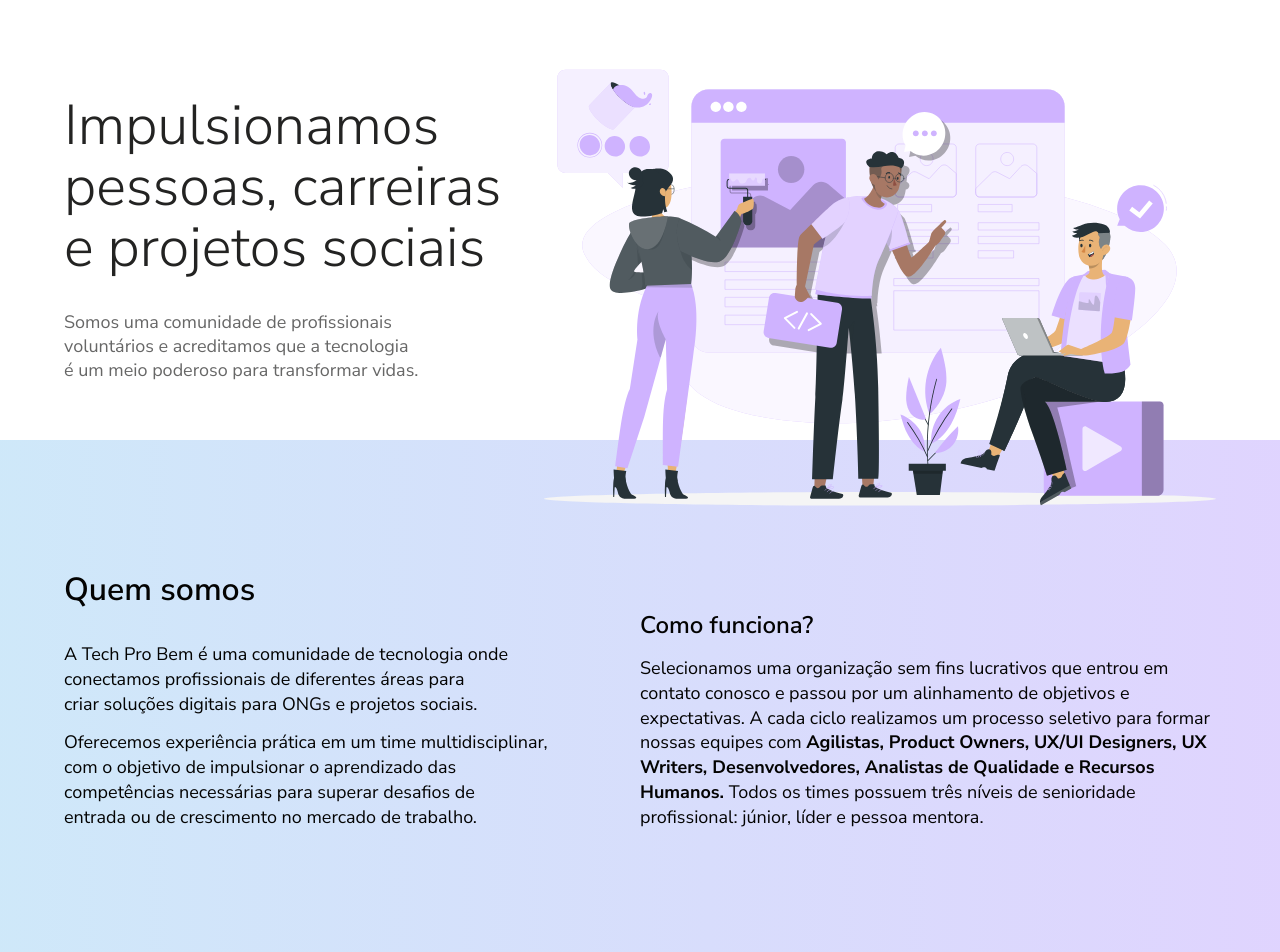
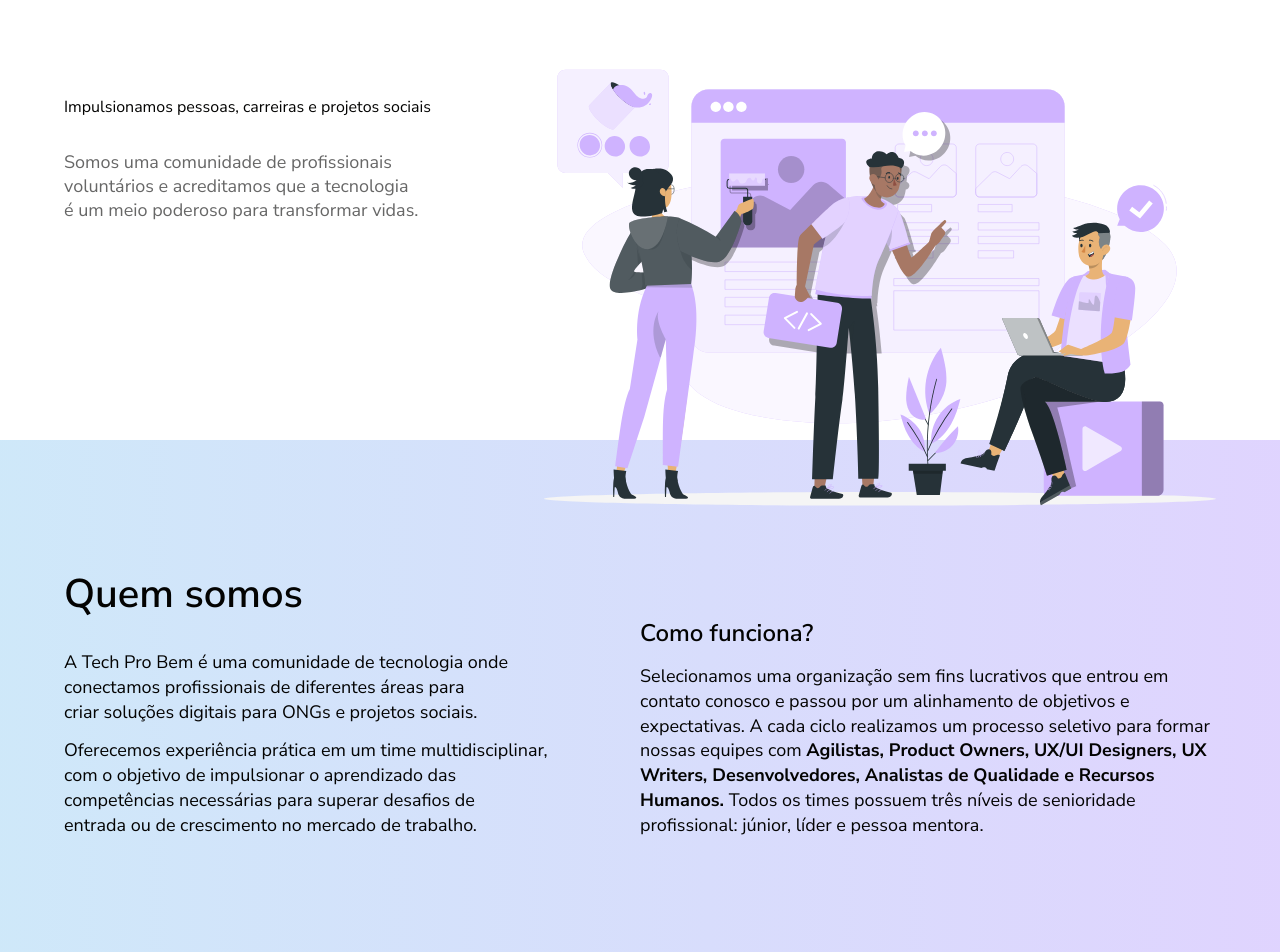
Before and after one commit to tech-pro-bem/institutional-tech-pro-bem, a Next.js app: page / in a window 1280 px wide. Shown: the top 952 px of the page. Built offline with nearby package versions, Linux system fonts and the light colour scheme.

Commit message:
fix(css): resolve css

```diff
--- a/app/components/SessionAboutUs/style.module.css
+++ b/app/components/SessionAboutUs/style.module.css
@@ -1,5 +1,5 @@
 .about {
-  background: linear-gradient(90deg, #c4f5f6 -63.31%, #e2d1ff 114.71%);
+  background: var(--gradiente-light);
   width: 100%;
   margin-top: -0.75rem;
   padding-bottom: 18rem;
--- a/app/globals.css
+++ b/app/globals.css
@@ -89,22 +89,25 @@
   /* Shadows */
   --shadow-light: 0px 4px 16px 0px rgba(87, 84, 82, 0.1);
   --shadow-medium: 0px 8px 24px 0px rgba(87, 84, 82, 0.12);
+
+  /* Gradient */
+  --gradiente-light: linear-gradient(90deg, #c4f5f6 -63.31%, #e2d1ff 114.71%);
 }
 
-h1 {
+.h1 {
   font-size: var(--fs-9);
   font-weight: var(--fw-300);
   line-height: 3rem;
   opacity: 0.87;
 }
 
-h2 {
+.h2 {
   font-size: var(--fs-8);
   font-weight: var(--fw-600);
   line-height: 1.25;
 }
 
-h3 {
+.h3 {
   font-size: var(--fs-7);
   font-weight: var(--fw-600);
   line-height: 1.25;
@@ -116,25 +119,30 @@
   line-height: 1.375;
 }
 
+.container {
+  max-width: 1170px;
+  margin-inline: auto;
+  width: 90%;
+}
+
 @media (min-width: 48em) and (max-width: 79.9375em) {
-  h1 {
+  .h1 {
     line-height: 2.8rem;
     font-size: var(--fs-9);
   }
 }
 
 @media (min-width: 80em) {
-  h1 {
+  .h1 {
     line-height: 3.8rem;
     font-size: var(--fs-10);
   }
   .body1 {
     font-size: var(--fs-5);
   }
+
+  .h2 {
+    font-size: var(--fs-9);
+    line-height: 1.2;
+  }
 }
-
-.container {
-  max-width: 1170px;
-  margin-inline: auto;
-  width: 90%;
-}
```
